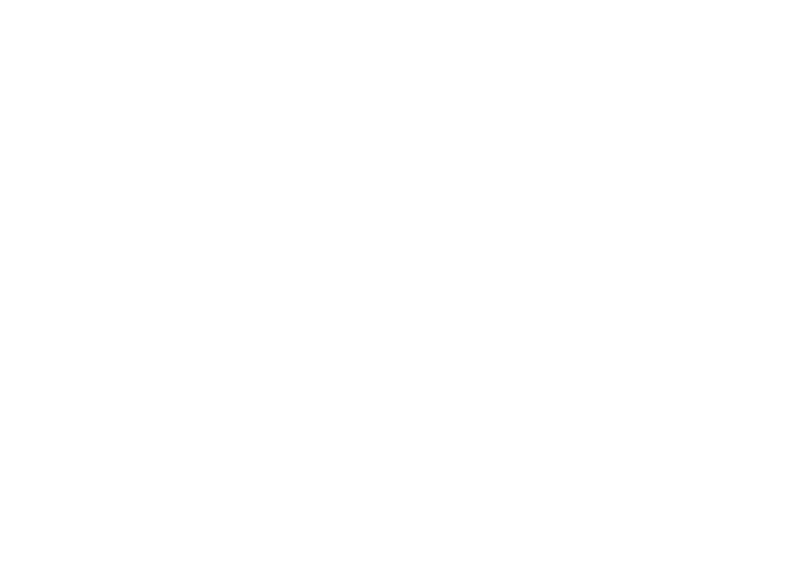
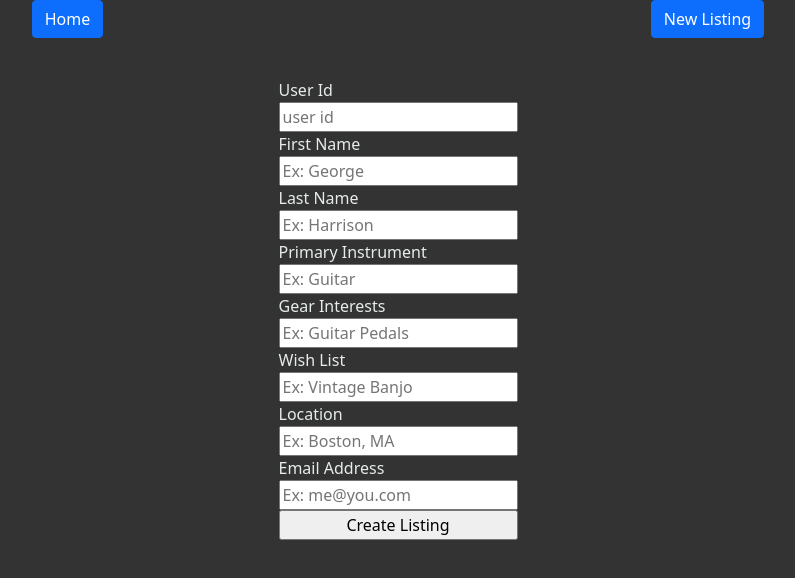
Before and after one commit to brendanfburke/fuzzy-potato, a React (Create React App) app: page /create_account in a window 1280 px wide. Before the commit this address had no page. Shown: the top 578 px of the page, without its empty margins (242-1037 px from the left). Built offline with nearby package versions, Linux system fonts and the light colour scheme; no server answers.

Commit message:
account form page working, wrote a conditional to render the nav bar only after logging in

```diff
--- a/src/App.js
+++ b/src/App.js
@@ -1,14 +1,36 @@
 import React from "react";
 import { Outlet } from "react-router";
 import 'bootstrap/dist/css/bootstrap.min.css';
+import { useLocation } from "react-router";
+import Nav from "./components/Nav";
 
 function App() {
+  const location = useLocation()
+  console.log(location.pathname)
+    if (location.pathname == '/login') {
       return (
         <div className="App">
           <h1>Instrument Swap</h1>
           <Outlet />
         </div>
       );
+    } else if (location.pathname == '/register') {
+      return (
+        <div className="App">
+          <h1>Instrument Swap</h1>
+          <Outlet />
+        </div>
+      );
+    } else {
+      return (
+        <div className="App">
+          <Nav />
+          <Outlet />
+        </div>
+      );
+    }
+
+
 }
 
 export default App;
--- a/src/components/Nav.jsx
+++ b/src/components/Nav.jsx
@@ -5,7 +5,6 @@
 const Nav = () => {
     return (
         <div className="nav-container">
-            <h1>Nav Bar</h1>
             <Link to='/' >
                 <Button>Home</Button>
             </Link>
--- a/src/index.css
+++ b/src/index.css
@@ -48,3 +48,15 @@
   text-align: center;
   max-width: 40vw;
 }
+
+.new-account-form {
+  display: flex;
+  flex-direction: column;
+}
+
+.nav-container {
+  display: flex;
+  justify-content: space-around;
+  width: 100vw;
+  margin-bottom: 5vh;
+}
--- a/src/index.js
+++ b/src/index.js
@@ -11,6 +11,7 @@
 import UserAccount from './pages/UserAccount';
 import NewListing from './pages/NewListing';
 import Listing from './pages/Listing';
+import NewAccount from './pages/NewAccount'
 
 const root = ReactDOM.createRoot(document.getElementById('root'));
 root.render(
@@ -25,6 +26,7 @@
           <Route path='/account' element={<Account />} >
             <Route path=':id' element={<Account />} />
           </Route>
+          <Route path='/create_account' element={<NewAccount />} />
           <Route path='/new' element={<NewListing />} />
           <Route path='/myaccount' element={<UserAccount />} />
         </Route>
--- /dev/null
+++ b/src/pages/NewAccount.jsx
@@ -0,0 +1,137 @@
+import React from "react";
+import { useState, useEffect } from "react";
+
+const NewAccount = () => {
+    const [account, setAccount] = useState(null)
+    const URL = 'https://instrument-swap-backend.herokuapp.com/account'
+
+    const [newForm, setNewForm] = useState({
+        user_id: '',
+        first_name: '',
+        last_name: '',
+        primary_instrument: '',
+        gear_interests: '',
+        wish_list: '',
+        location: '',
+        email_address: ''
+    })
+
+    const handleChange = (e) => {
+        setNewForm({...newForm, [e.target.name]: e.target.value})
+    }
+
+    const handleSubmit = (e) => {
+        e.preventDefault();
+        createAccount(newForm);
+        setNewForm({
+            user_id: '',
+            first_name: '',
+            last_name: '',
+            primary_instrument: '',
+            gear_interests: '',
+            wish_list: '',
+            location: '',
+            email_address: ''
+        })
+    }
+
+    const getAccounts = async () => {
+        const response = await fetch(URL)
+        const data = await response.json()
+        setAccount(data)
+        console.log(data)
+    };
+    useEffect(() => {
+        getAccounts()
+
+    }, [])
+
+    const createAccount = async (listing) => {
+        await fetch(URL, {
+            method: "post",
+            headers: {
+                "Content-Type": "application/json",
+            },
+                body: JSON.stringify(listing),
+        });
+        getAccounts();
+    };
+
+
+
+
+    return (
+        <section>
+        <form onSubmit={handleSubmit} className='new-account-form'>
+            <label htmlFor="user_id">User Id</label>
+            <input
+                type="text"
+                value={newForm.user_id}
+                name="user_id"
+                placeholder="user id"
+                onChange={handleChange}
+            />
+            <label htmlFor="first_name">First Name</label>
+            <input
+                type="text"
+                value={newForm.first_name}
+                name="first_name"
+                placeholder="Ex: George"
+                onChange={handleChange}
+            />
+            <label htmlFor="last_name">Last Name</label>
+            <input
+                type="text"
+                value={newForm.last_name}
+                name="last_name"
+                placeholder="Ex: Harrison"
+                onChange={handleChange}
+            />
+            <label htmlFor="primary_instrument">Primary Instrument</label>
+            <input
+                type="text"
+                value={newForm.primary_instrument}
+                name="primary_instrument"
+                placeholder="Ex: Guitar"
+                onChange={handleChange}
+            />
+            <label htmlFor="gear_interests">Gear Interests</label>
+            <input
+                type="text"
+                value={newForm.gear_interests}
+                name="gear_interests"
+                placeholder="Ex: Guitar Pedals"
+                onChange={handleChange}
+            />
+            <label htmlFor="wish_list">Wish List</label>
+            <input
+                type="text"
+                value={newForm.wish_list}
+                name="wish_list"
+                placeholder="Ex: Vintage Banjo"
+                onChange={handleChange}
+            />
+            <label htmlFor="location">Location</label>
+            <input
+                type="text"
+                value={newForm.location}
+                name="location"
+                placeholder="Ex: Boston, MA"
+                onChange={handleChange}
+            />
+            <label htmlFor="email_address">Email Address</label>
+            <input
+                type="text"
+                value={newForm.email_address}
+                name="email_address"
+                placeholder="Ex: me@you.com"
+                onChange={handleChange}
+            />
+            <input type="submit" value="Create Listing" />
+        </form>
+        {/* {listings ? loaded() : loading()} */}
+    </section>
+    )
+}
+
+export default NewAccount
```
Lines whose indentation alone changed are shown as unchanged.
